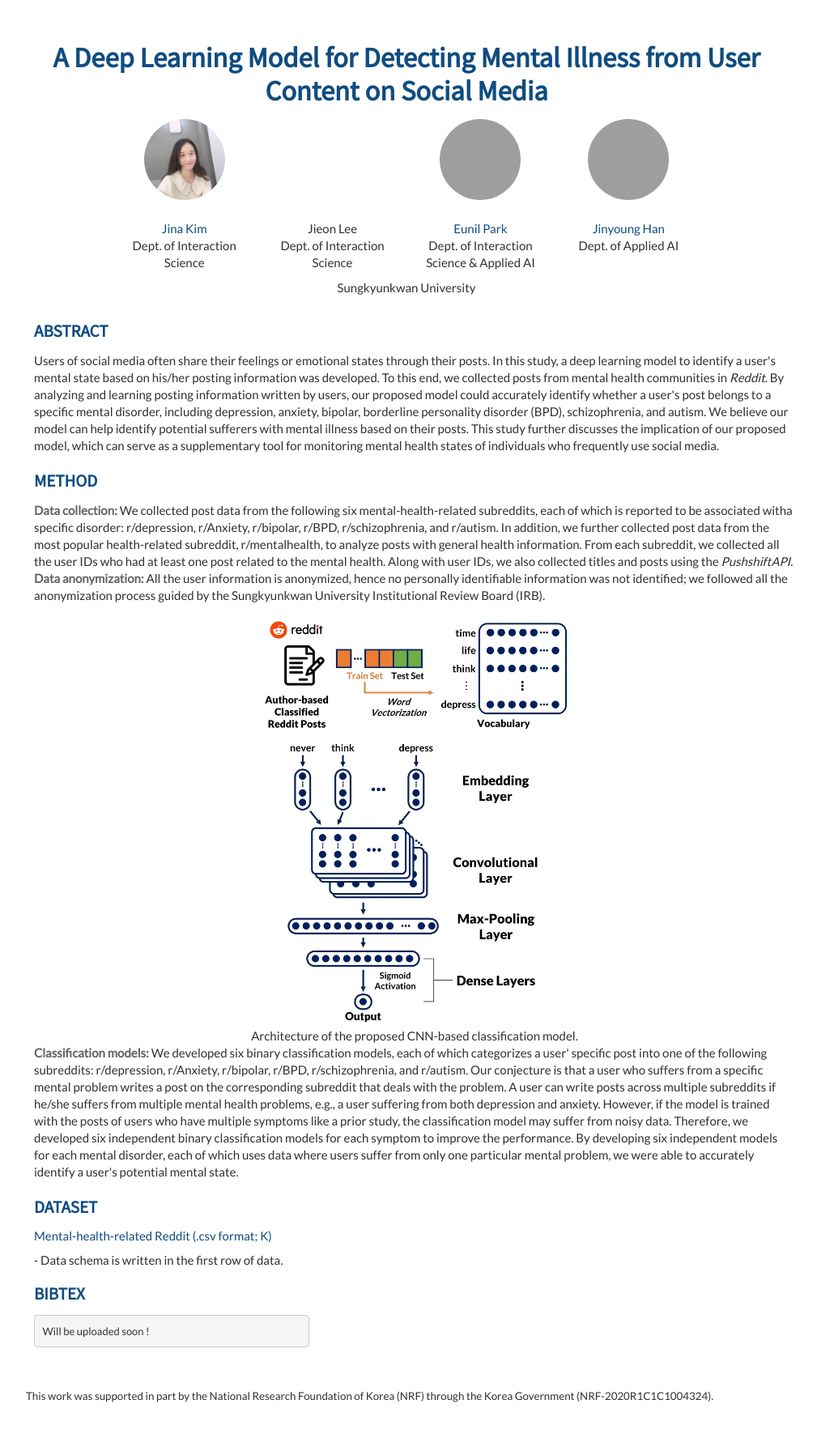
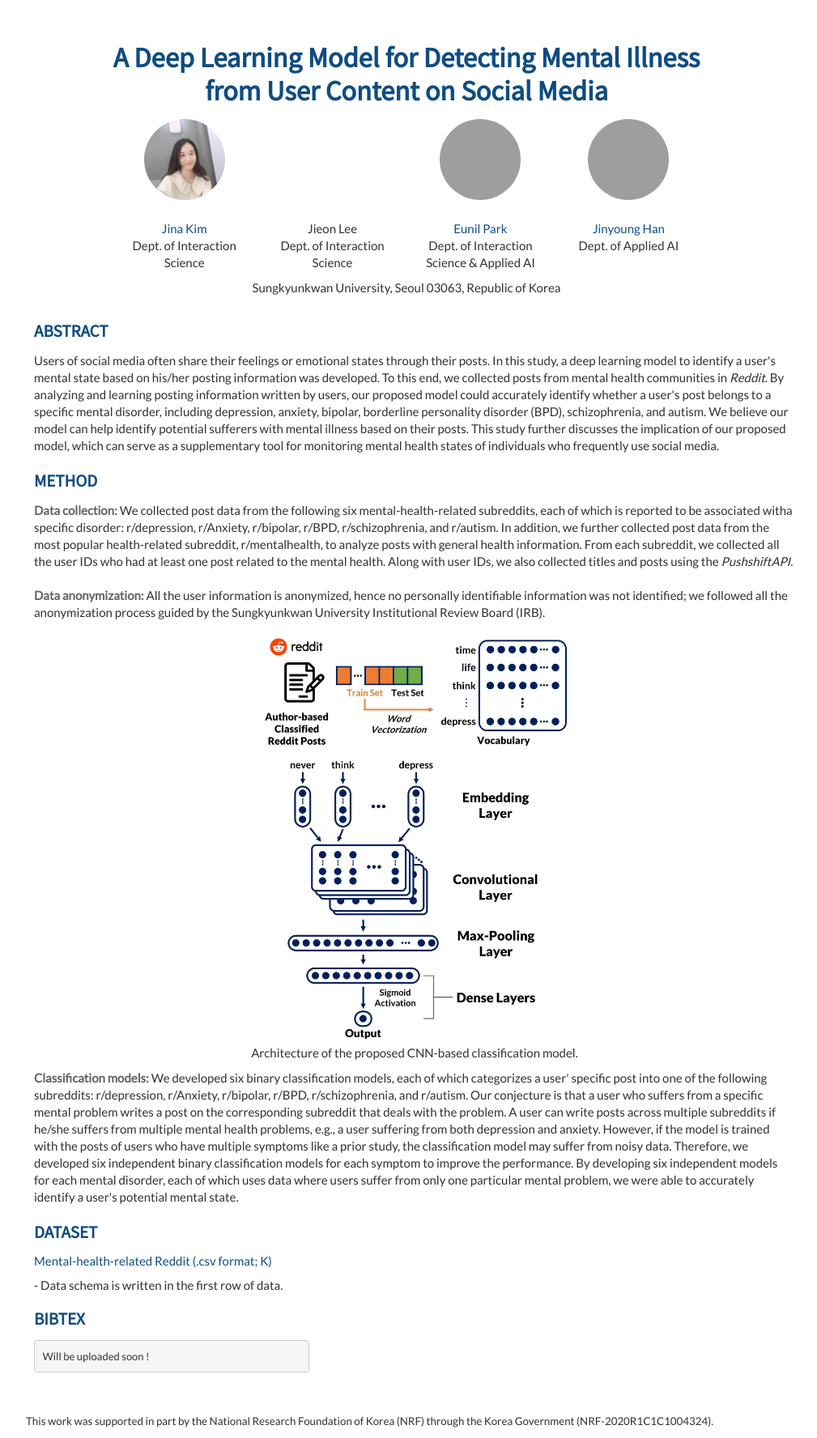
Before and after one commit to Jina-Kim/Jina-Kim.github.io, a Jekyll site: the page built from papers/20srep-mental.html, in a window 1280 px wide, cut to the strip 0-1776 px from the top of the page. Shown: the whole strip at 81% size, without its empty margins (148-1157 px from the left). Built offline with Jekyll 4.4.1, drawn with Linux system fonts in a browser that asks for light colours; nearby versions of some CDN libraries; before the commit the page ends 1745 px from its top, so only the background shows below that; grey boxes are pictures that could not be loaded.

Commit message:
Update papers/20srep-mental.html

```diff
--- a/_includes/publications.html
+++ b/_includes/publications.html
@@ -8,7 +8,7 @@
             A deep learning model for detecting mental illness from user content on social media<br/>
             <span> <em>Jina Kim</em>, Jieon Lee, Eunil Park, Jinyoung Han. (2020).</span><br/>
             <span>Scientific Reports. (accepted) </span><br/>
-            <span><a href="{{site.baseurl}}/papers/20srep-mental">website</a></span>
+            <span><a href="{{site.baseurl}}/papers/20srep-mental" class="paper_link">website</a></span>
         </header>
     </article>
 
--- a/papers/20srep-mental.html
+++ b/papers/20srep-mental.html
@@ -3,7 +3,11 @@ layout: projects
 ---
 
 <section class="sixteen columns">
-    <h1 class="paper_title">A Deep Learning Model for Detecting Mental Illness from User Content on Social Media</h1>
+    <h1 class="paper_title">
+      A Deep Learning Model for Detecting Mental Illness
+      <br>
+      from User Content on Social Media
+    </h1>
 
     <div class="authors">
       <div class="author">
@@ -37,7 +41,7 @@ layout: projects
       </div>
     </div>
     <div class="affiliations">
-      <p>Sungkyunkwan University</p>
+      <p>Sungkyunkwan University, Seoul 03063, Republic of Korea</p>
     </div>
 
     <div class="sixteen columns">
@@ -62,11 +66,11 @@ layout: projects
             In addition, we further collected post data from the most popular health-related subreddit, r/mentalhealth, to analyze posts with general health information.
             From each subreddit, we collected all the user IDs who had at least one post related to the mental health.
             Along with user IDs, we also collected titles and posts using the <i>PushshiftAPI</i>.
-            <br>
+            <br><br>
             <em>Data anonymization: </em> All the user information is anonymized, hence no personally identifiable information was not identified; we followed all the anonymization process guided by the Sungkyunkwan University Institutional Review Board (IRB).
           </p><br>
 
-          <div style="text-align:center;">
+          <div style="text-align:center; margin-bottom: 10px;">
             <img src="{{ site.website_full }}static/img/reddit_cnn.jpg" style="width:400px;"><br>
             <div>Architecture of the proposed CNN-based classification model.</div>
           </div>
@@ -88,7 +92,7 @@ layout: projects
       <div class="ten columns">
           <h1>Dataset</h1>
             <ul>
-              <li><a href="/">Mental-health-related Reddit (.csv format; K)</a></li>
+              <li><a href="">Mental-health-related Reddit (.csv format; K)</a></li>
               <li>- Data schema is written in the first row of data.</li>
             </ul>
       </div>
--- a/static/css/layout.css
+++ b/static/css/layout.css
@@ -12,7 +12,7 @@ body {
     margin-top: 50px;
 }
 
-a {
+a, .paper_link {
     color: #0F4C81;
     text-decoration: none;
 }
```
